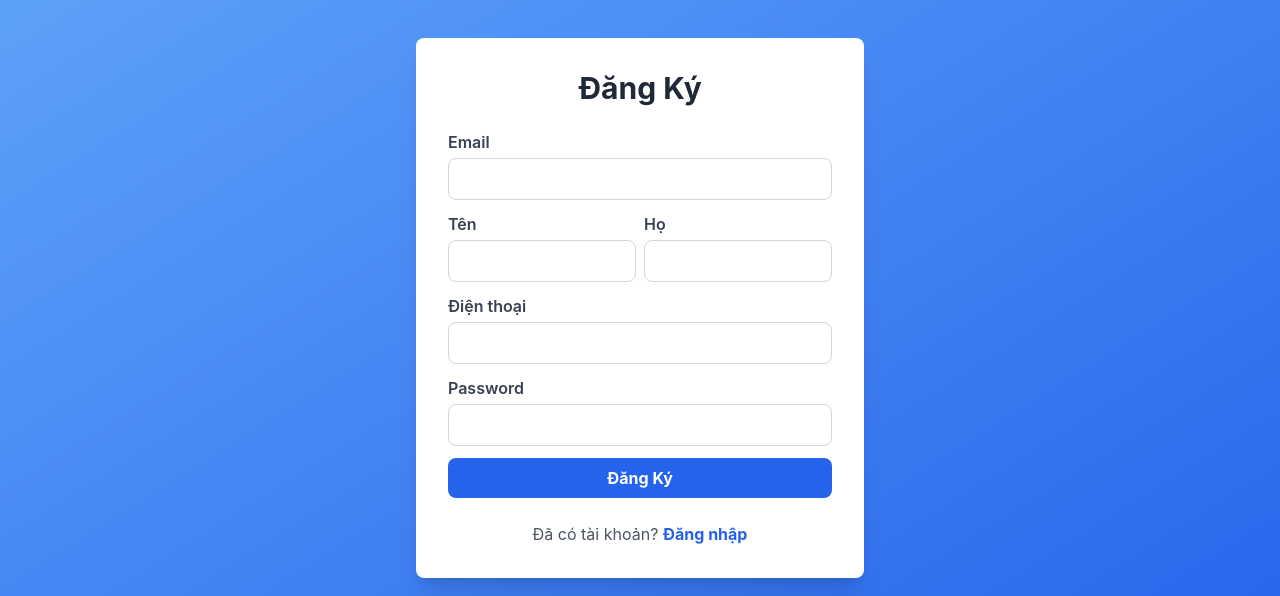
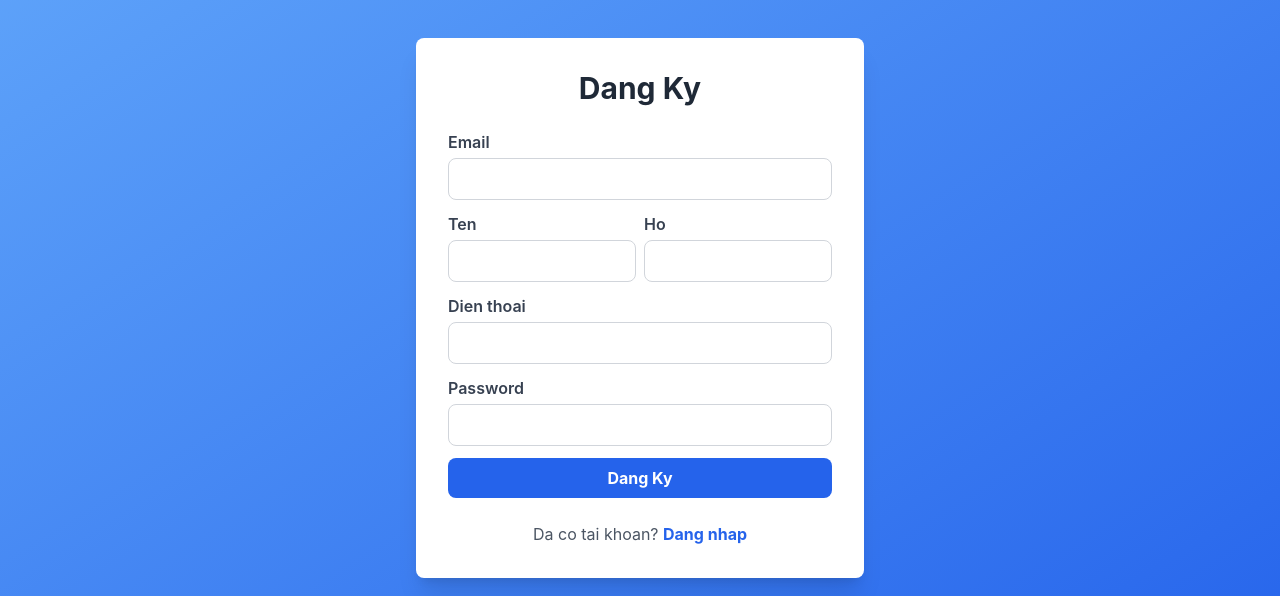
Before and after one commit to tongquockhanh2510/vehicle-rental-system, a React (Vite) app in the folder web/: page /register in a window 1280 px wide. Shown: the part 164-760 px from the top of the page. Built offline with nearby package versions, Linux system fonts and the light colour scheme; no server answers.

Commit message:
fix register

```diff
--- a/web/src/pages/RegisterPage.jsx
+++ b/web/src/pages/RegisterPage.jsx
@@ -9,7 +9,7 @@ export default function RegisterPage() {
     password: '',
     first_name: '',
     last_name: '',
-    phone: '',
+    phone: ''
   });
   const [error, setError] = useState('');
   const [loading, setLoading] = useState(false);
@@ -17,7 +17,7 @@ export default function RegisterPage() {
 
   const handleChange = (e) => {
     const { name, value } = e.target;
-    setFormData(prev => ({ ...prev, [name]: value }));
+    setFormData((prev) => ({ ...prev, [name]: value }));
   };
 
   const handleSubmit = async (e) => {
@@ -26,11 +26,38 @@ export default function RegisterPage() {
     setLoading(true);
 
     try {
-      await api.post('/api/users/register', formData);
-      alert('Đăng ký thành công! Vui lòng đăng nhập.');
+      const payload = {
+        ...formData,
+        email: formData.email.trim().toLowerCase(),
+        first_name: formData.first_name.trim(),
+        last_name: formData.last_name.trim(),
+        phone: formData.phone.trim()
+      };
+
+      await api.post('/api/users/register', payload);
+      alert('Dang ky thanh cong! Vui long dang nhap.');
       navigate('/login');
     } catch (err) {
-      setError(err.response?.data?.error || 'Registration failed. Please try again.');
+      let message = err.response?.data?.error || err.response?.data?.message;
+
+      if (!message && typeof err.response?.data === 'string') {
+        try {
+          const parsed = JSON.parse(err.response.data);
+          message = parsed.error || parsed.message;
+        } catch {
+          message = err.response.data;
+        }
+      }
+
+      if (!message && err.message === 'Network Error') {
+        message = 'Khong ket noi duoc server. Hay kiem tra backend.';
+      }
+
+      if (message === 'Email already exists') {
+        message = 'Email da ton tai. Hay dang nhap hoac dung email khac.';
+      }
+
+      setError(message || 'Registration failed. Please try again.');
     } finally {
       setLoading(false);
     }
@@ -39,7 +66,7 @@ export default function RegisterPage() {
   return (
     <div className="min-h-screen bg-gradient-to-br from-blue-400 to-blue-600 flex items-center justify-center p-4">
       <div className="bg-white rounded-lg shadow-xl p-8 max-w-md w-full">
-        <h2 className="text-3xl font-bold text-center mb-6 text-gray-800">Đăng Ký</h2>
+        <h2 className="text-3xl font-bold text-center mb-6 text-gray-800">Dang Ky</h2>
 
         {error && (
           <div className="mb-4 p-4 bg-red-100 border border-red-400 text-red-700 rounded flex items-start">
@@ -63,7 +90,7 @@ export default function RegisterPage() {
 
           <div className="grid grid-cols-2 gap-2">
             <div>
-              <label className="block text-gray-700 font-semibold mb-1">Tên</label>
+              <label className="block text-gray-700 font-semibold mb-1">Ten</label>
               <input
                 type="text"
                 name="first_name"
@@ -74,7 +101,7 @@ export default function RegisterPage() {
               />
             </div>
             <div>
-              <label className="block text-gray-700 font-semibold mb-1">Họ</label>
+              <label className="block text-gray-700 font-semibold mb-1">Ho</label>
               <input
                 type="text"
                 name="last_name"
@@ -87,7 +114,7 @@ export default function RegisterPage() {
           </div>
 
           <div>
-            <label className="block text-gray-700 font-semibold mb-1">Điện thoại</label>
+            <label className="block text-gray-700 font-semibold mb-1">Dien thoai</label>
             <input
               type="tel"
               name="phone"
@@ -115,14 +142,14 @@ export default function RegisterPage() {
             disabled={loading}
             className="w-full bg-blue-600 text-white font-bold py-2 rounded-lg hover:bg-blue-700 disabled:bg-gray-400 transition"
           >
-            {loading ? 'Đang đăng ký...' : 'Đăng Ký'}
+            {loading ? 'Dang dang ky...' : 'Dang Ky'}
           </button>
         </form>
 
         <p className="mt-6 text-center text-gray-600">
-          Đã có tài khoản?{' '}
+          Da co tai khoan?{' '}
           <Link to="/login" className="text-blue-600 font-bold hover:underline">
-            Đăng nhập
+            Dang nhap
           </Link>
         </p>
       </div>
```
